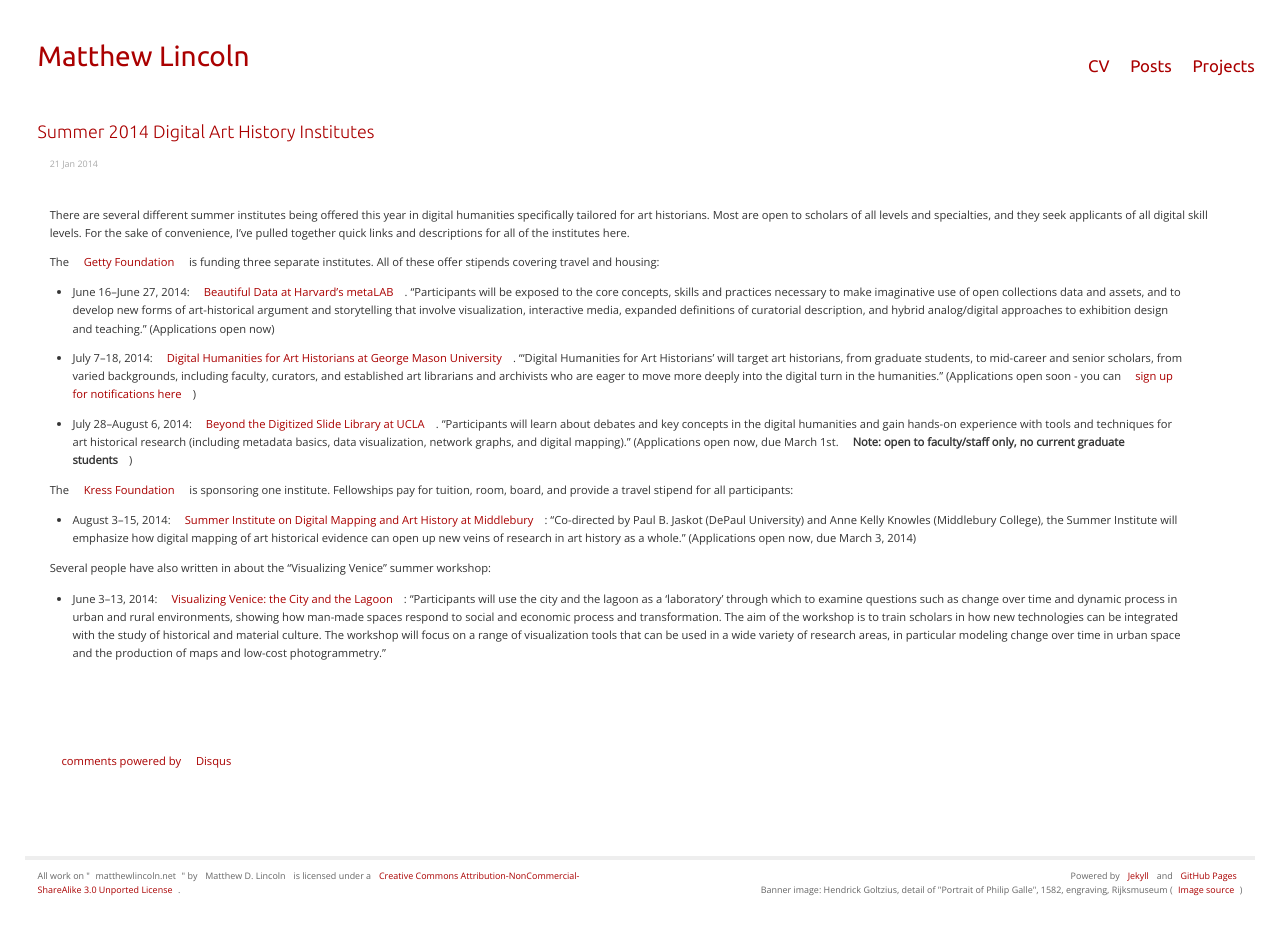
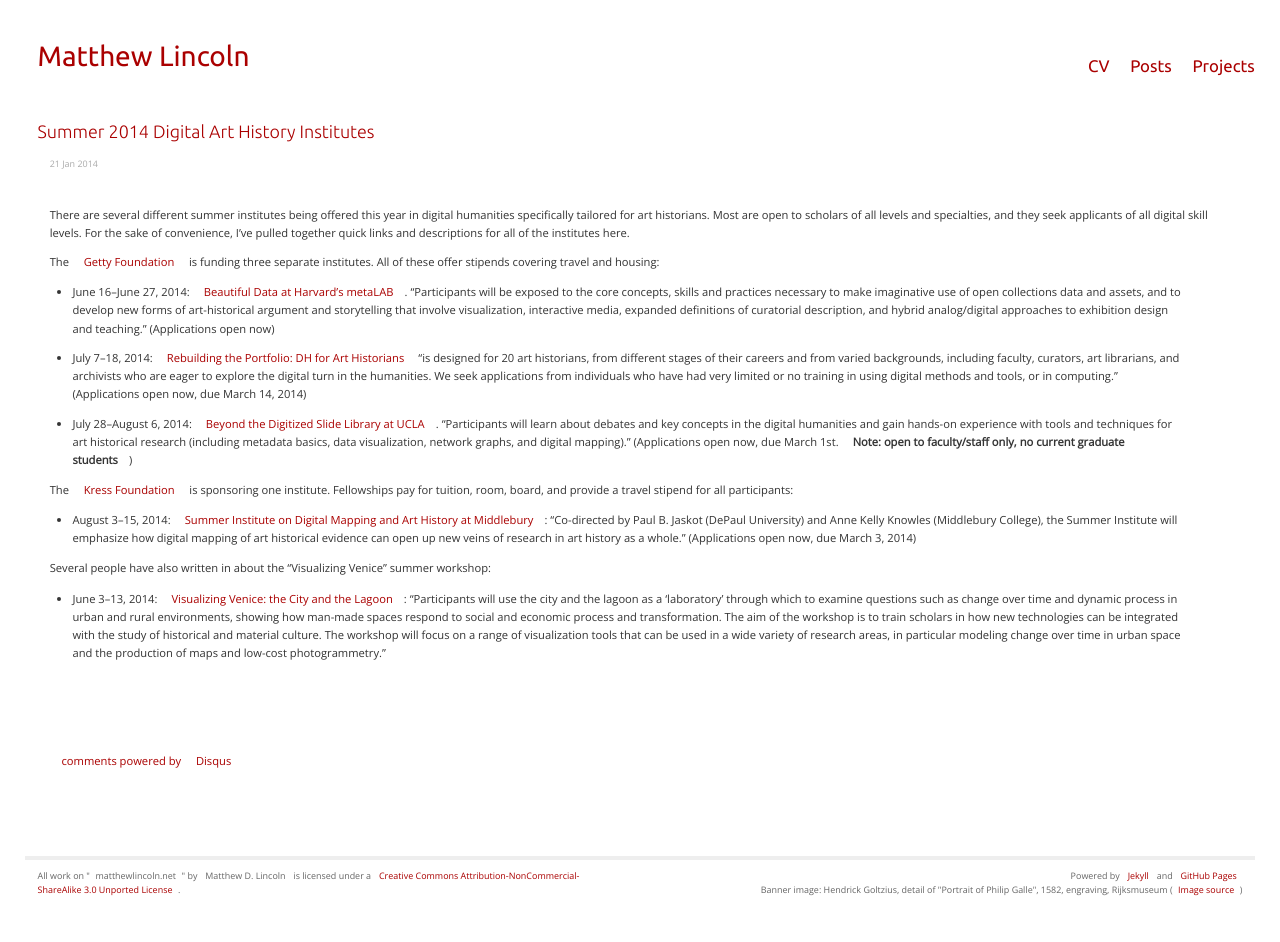
Before and after one commit to mdlincoln/mdlincoln.github.io, a Jekyll site: the page built from _posts/2014-01-21-summer-2014-digital-art-history-institutes.md, in a window 1280 px wide. Built offline with Jekyll 4.4.1, drawn with Linux system fonts in a browser that asks for light colours; comment, search, counter and statistics services are not loaded.

```diff
--- a/_posts/2014-01-21-summer-2014-digital-art-history-institutes.md
+++ b/_posts/2014-01-21-summer-2014-digital-art-history-institutes.md
@@ -15,7 +15,7 @@
 The [Getty Foundation](http://www.getty.edu/foundation/) is funding three separate institutes. All of these offer stipends covering travel and housing:
 
 - June 16--June 27, 2014: [Beautiful Data at Harvard's metaLAB](http://metalab.harvard.edu/2014/01/beautiful-data-a-summer-institute-for-telling-stories-with-open-art-collections/). "Participants will be exposed to the core concepts, skills and practices necessary to make imaginative use of open collections data and assets, and to develop new forms of art-historical argument and storytelling that involve visualization, interactive media, expanded definitions of curatorial description, and hybrid analog/digital approaches to exhibition design and teaching." (Applications open now)
-- July 7--18, 2014: [Digital Humanities for Art Historians at George Mason University](http://chnm.gmu.edu/news/getty-foundation-funds-a-digital-humanities-summer-institute-for-art-historians-at-rrchnm/). "'Digital Humanities for Art Historians' will target art historians, from graduate students, to mid-career and senior scholars, from varied backgrounds, including faculty, curators, and established art librarians and archivists who are eager to move more deeply into the digital turn in the humanities." (Applications open soon - you can [sign up for notifications here](http://chnm.gmu.edu/digital-humanities-for-art-historians-getty-foundation-2014-summer-institute/))
+- July 7--18, 2014: [Rebuilding the Portfolio: DH for Art Historians](http://arthistory2014.doingdh.org/schedule/) "is designed for 20 art historians, from different stages of their careers and from varied backgrounds, including faculty, curators, art librarians, and archivists who are eager to explore the digital turn in the humanities. We seek applications from individuals who have had very limited or no training in using digital methods and tools, or in computing." (Applications open now, due March 14, 2014)
 - July 28--August 6, 2014: [Beyond the Digitized Slide Library at UCLA](http://www.humanities.ucla.edu/getty/). "Participants will learn about debates and key concepts in the digital humanities and gain hands-on experience with tools and techniques for art historical research (including metadata basics, data visualization, network graphs, and digital mapping)." (Applications open now, due March 1st. **Note: open to faculty/staff only, no current graduate students**)
 
 The [Kress Foundation](http://www.kressfoundation.org/) is sponsoring one institute.
```
